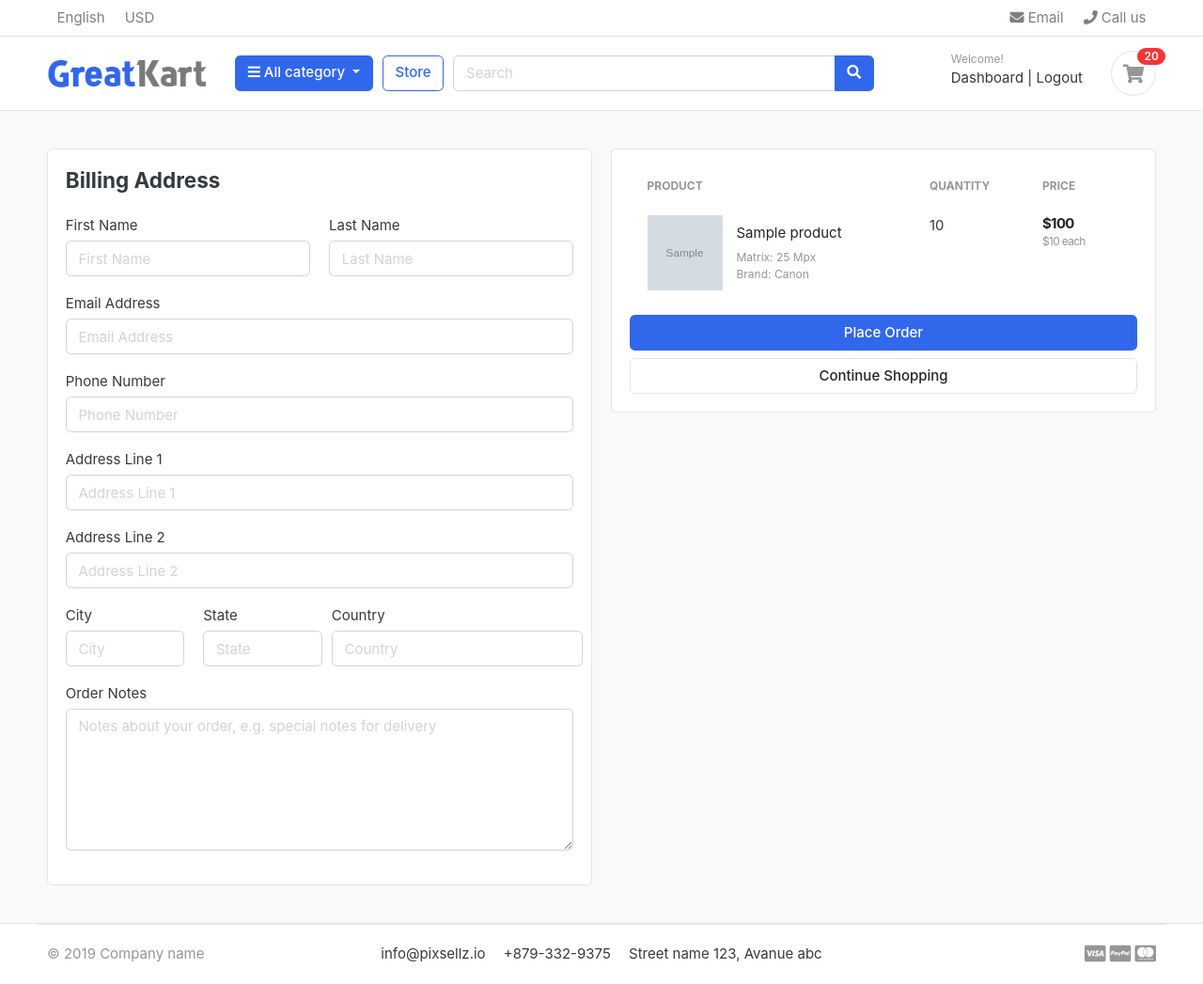
After one commit to devanshmodi876/greatcart-django, a Django app: page /cart/checkout/ in a window 1280 px wide. The commit adds this page. Shown: the whole page at 94% size. Run offline with Django 5.2, Linux system fonts and the light colour scheme; a user stored in the database is signed in; tables that the repository leaves empty hold one stand-in row (values such as "Sample post"); grey boxes marked "Sample" are stand-in pictures; some libraries are stand-ins or nearby versions; some web fonts are replaced.

Commit message:
handled cart and checout page for logged in users

```diff
--- a/carts/context_processors.py
+++ b/carts/context_processors.py
@@ -8,7 +8,12 @@ def counter(request):
     else:
         try:
             cart = Cart.objects.filter(cart_id=_cart_id(request))
-            cart_items = CartItem.objects.all().filter(cart=cart[:1])
+            if request.user.is_authenticated:
+                cart_items = CartItem.objects.all().filter(user=request.user)
+                for cart_item in cart_items:
+                    cart_count += cart_item.quantity
+            else:
+                cart_items = CartItem.objects.all().filter(cart=cart[:1])
             for cart_item in cart_items:
                 cart_count += cart_item.quantity
         except Cart.DoesNotExist:
--- a/carts/models.py
+++ b/carts/models.py
@@ -1,5 +1,6 @@
 from django.db import models
 from store.models import products
+from accounts.models import Accounts
 
 # Create your models here.
 class Cart(models.Model):
@@ -10,7 +11,8 @@ class Cart(models.Model):
         return self.cart_id
 
 class CartItem(models.Model):
-    product = models.ForeignKey(products, on_delete=models.CASCADE)
+    user = models.ForeignKey(Accounts, on_delete=models.CASCADE, null=True)
+    product = models.ForeignKey(products, on_delete=models.CASCADE, null=True)
     cart = models.ForeignKey(Cart, on_delete=models.CASCADE)
     quantity = models.IntegerField()
     is_active = models.BooleanField(default=True)
--- a/carts/urls.py
+++ b/carts/urls.py
@@ -6,4 +6,6 @@ urlpatterns = [
     path('add/<int:product_id>/', views.add_cart, name='add_cart'),
     path('remove_cart/<int:product_id>/', views.remove_cart, name='remove_cart'),
     path('remove_cart_item/<int:product_id>/', views.remove_cart_item, name='remove_cart_item'),
+
+    path('checkout/', views.checkout, name='checkout'),
 ]
--- a/carts/views.py
+++ b/carts/views.py
@@ -3,6 +3,8 @@ from store.models import products
 from .models import Cart, CartItem
 from django.shortcuts import redirect, get_object_or_404
 from django.http import HttpResponse
+from django.core.exceptions import ObjectDoesNotExist
+from django.contrib.auth.decorators import login_required
 
 # Create your views here.
 
@@ -39,28 +41,44 @@ def add_cart(request, product_id):
         cartItem.save()
     return redirect('cart')
 
-def remove_cart(request, product_id):
+def remove_cart(request, product_id, cart_item_id):
     cart = Cart.objects.get(cart_id=_cart_id(request))
     product = get_object_or_404(products , id=product_id)
-    cartItem = CartItem.objects.get(product=product, cart=cart)
-    if cartItem.quantity > 1:
-        cartItem.quantity -= 1
-        cartItem.save()
-    else:
-        cartItem.delete()
+    try:
+        if request.user.is_authenticated:
+            cartItem = CartItem.objects.get(product=product, user=request.user, id=cart_item_id)
+        else:
+            cart = Cart.objects.get(cart_id=_cart_id(request))
+            cartItem = CartItem.objects.get(product=product, cart=cart, id=cart_item_id)
+        cartItem = CartItem.objects.get(product=product, cart=cart)
+        if cartItem.quantity > 1:
+            cartItem.quantity -= 1
+            cartItem.save()
+        else:
+            cartItem.delete()
+    except:
+        pass
     return redirect('cart')
 
-def remove_cart_item(request, product_id):
-    cart = Cart.objects.get(cart_id=_cart_id(request))
+def remove_cart_item(request, product_id, cart_item_id):
     product = get_object_or_404(products , id=product_id)
-    cartItem = CartItem.objects.get(product=product, cart=cart)
+    if request.user.is_authenticated:
+        cart_item = CartItem.objects.get(product=product, user=request.user, id=cart_item_id)
+    else:
+        cart = Cart.objects.get(cart_id=_cart_id(request))
+        cartItem = CartItem.objects.get(product=product, cart=cart, id=cart_item_id)
     cartItem.delete()
     return redirect('cart')
 
 def cart(request, total=0, quantity=0, cart_items=None):
+    tax = 0
+    grand_total = 0
     try:
-        cart = Cart.objects.get(cart_id=_cart_id(request))
-        cart_items = CartItem.objects.filter(cart=cart, is_active=True)
+        if request.user.is_authenticated:
+            cart_items = CartItem.objects.filter(user=request.user, is_active=True)
+        else:
+            cart = Cart.objects.get(cart_id=_cart_id(request))
+            cart_items = CartItem.objects.filter(cart=cart, is_active=True)
         for cart_item in cart_items:
             total += (cart_item.product.price * cart_item.quantity)
             quantity += cart_item.quantity
@@ -76,3 +94,29 @@ def cart(request, total=0, quantity=0, cart_items=None):
         'grand_total': grand_total,
     }
     return render(request, 'store/cart.html',context)
+
+@login_required(login_url='login')
+def checkout(request, total=0, quantity=0, cart_items=None):
+    tax = 0
+    grand_total = 0
+    try:
+        if request.user.is_authenticated:
+            cart_items = CartItem.objects.filter(user=request.user, is_active=True)
+        else:
+            cart = Cart.objects.get(cart_id=_cart_id(request))
+            cart_items = CartItem.objects.filter(cart=cart, is_active=True)
+        for cart_item in cart_items:
+            total += (cart_item.product.price * cart_item.quantity)
+            quantity += cart_item.quantity
+        tax = (2 * total)/100
+        grand_total = total + tax
+    except ObjectDoesNotExist:
+        pass
+    context = {
+        'total': total,
+        'quantity': quantity,
+        'cart_items': cart_items,
+        'tax': tax,
+        'grand_total': grand_total,
+    }
+    return render(request, 'store/checkout.html',context)
--- a/templates/store/cart.html
+++ b/templates/store/cart.html
@@ -87,7 +87,7 @@
                     <p class="text-center mb-3">
                         <img src="{% static './images/misc/payments.png' %}" height="26">
                     </p>
-                    <a href="./place-order.html" class="btn btn-primary btn-block"> Checkout </a>
+                    <a href="{% url 'checkout' %}" class="btn btn-primary btn-block"> Checkout </a>
                     <a href="{% url 'store' %}" class="btn btn-light btn-block">Continue Shopping</a>
                 </div> <!-- card-body.// -->
                 </div> <!-- card.// -->
--- /dev/null
+++ b/templates/store/checkout.html
@@ -0,0 +1,117 @@
+{% extends "base.html" %}
+{% load static %}
+
+{% block content %}
+
+<section class="section-content padding-y bg">
+    <div class="container">
+        <!-- ============================ COMPONENT 1 ================================= -->
+
+        <div class="row">
+            <aside class="col-lg-6">
+        <div class="card">
+            <div class="card-body">
+                <h4 class="card-title mb-4">Billing Address</h4>
+                <form action="" method="post">
+                    {% csrf_token %}
+                    <div class="row form_row">
+                        <div class="col form-group">
+                            <label for="">First Name</label>
+                            <input type="text" class="form-control" placeholder="First Name" name="first_name" required>
+                        </div>
+                        <div class="col form-group">
+                            <label for="">Last Name</label>
+                            <input type="text" class="form-control" placeholder="Last Name" name="last_name" required>
+                        </div>
+                    </div>
+                    <div class="form-group">
+                        <label for="">Email Address</label>
+                        <input type="email" class="form-control" placeholder="Email Address" name="email" required>
+                    </div>
+                    <div class="form-group">
+                        <label for="">Phone Number</label>
+                        <input type="number" class="form-control" placeholder="Phone Number" name="phone_number" required>
+                    </div>
+                    <div class="form-group">
+                        <label for="">Address Line 1</label>
+                        <input type="text" class="form-control" placeholder="Address Line 1" name="address_line_1" required>
+                    </div>
+                    <div class="form-group">
+                        <label for="">Address Line 2</label>
+                        <input type="text" class="form-control" placeholder="Address Line 2" name="address_line_2" required>
+                    </div>
+                    <div class="row form_row">
+                        <div class="col form-group">
+                            <label for="">City</label>
+                            <input type="text" class="form-control" placeholder="City" name="city" required>
+                        </div>
+                        <div class="col form-group">
+                            <label for="">State</label>
+                            <input type="text" class="form-control" placeholder="State" name="state" required>
+                        </div>
+                        <div class="form-group">
+                            <label for="">Country</label>
+                            <input type="text" class="form-control" placeholder="Country" name="country" required>
+                        </div>
+                    </div>
+                    <div class="form-group">
+                        <label for="">Order Notes</label>
+                        <textarea class="form-control" placeholder="Notes about your order, e.g. special notes for delivery" name="order_notes" rows="6"></textarea>
+                    </div>
+            </div>
+        </div> <!-- card.// -->
+
+            </aside> <!-- col.// -->
+            <aside class="col-lg-6">
+
+                <div class="card">
+                <div class="card-body">
+                    <table class="table table-borderless table-shopping-cart">
+                    <thead class="text-muted">
+                    <tr class="small text-uppercase">
+                    <th scope="col">Product</th>
+                    <th scope="col" width="120">Quantity</th>
+                    <th scope="col" width="120">Price</th>
+                    </tr>
+                    </thead>
+                    <tbody>
+                    {% for i in cart_items %}
+                    <tr>
+                        <td>
+                            <figure class="itemside align-items-center">
+                                <div class="aside"><img src="{{i.product.images.url}}" class="img-sm"></div>
+                                <figcaption class="info">
+                                    <a href="{{i.product.get_url}}" class="title text-dark">{{i.product.product_name}}</a>
+                                    <p class="text-muted small">Matrix: 25 Mpx <br> Brand: Canon</p>
+                                </figcaption>
+                            </figure>
+                        </td>
+                        <td>
+                            <label for="">{{i.quantity}}</label>
+                        </td>
+                        <td>
+                            <div class="price-wrap">
+                                <var class="price">${{i.sub_total}}</var>
+                                <small class="text-muted"> ${{i.product.price}} each </small>
+                            </div> <!-- price-wrap .// -->
+                        </td>
+                    </tr>
+                    {% endfor %}
+                    </tbody>
+                    </table>
+                    <button type="submit" name="submit" class="btn btn-primary btn-block">Place Order</button>
+                    <a href="{% url 'store' %}" class="btn btn-light btn-block">Continue Shopping</a>
+                </form>
+                </div> <!-- card-body.// -->
+                </div> <!-- card.// -->
+
+        </aside> <!-- col.// -->
+
+
+        </div> <!-- row.// -->
+        <!-- ============================ COMPONENT 1 END .// ================================= -->
+
+    </div> <!-- container .//  -->
+</section>
+<!-- ========================= SECTION CONTENT END// ========================= -->
+{% endblock %}
```
Also changed, not shown: accounts/views.py (+23 -1 lines), carts/migrations/0002_cartitem_user_alter_cartitem_product.py (added).
